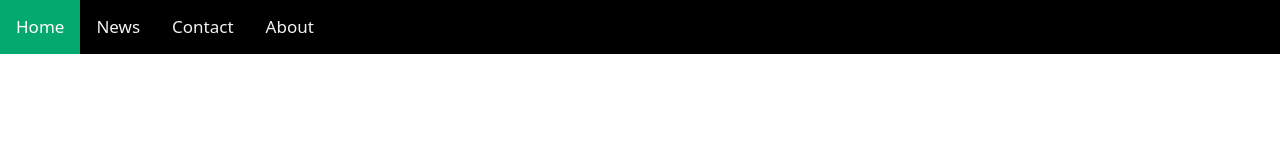
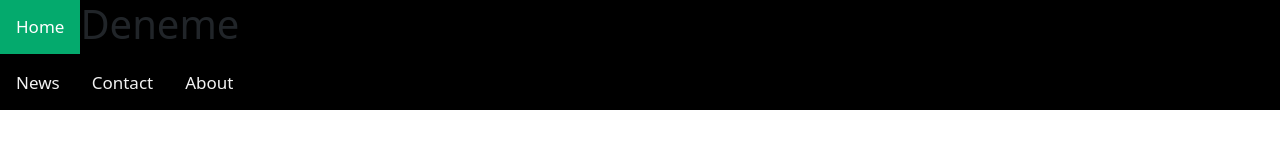
Before and after one commit to mucahitgok0/balikesir_tanitim_electron_uygulamasi, an Electron app: page final.html in a window 1280 px wide. Drawn offline with nearby package versions, Linux system fonts and the light colour scheme.

Commit message:
deneme
deneme yapıldı

```diff
--- a/final.html
+++ b/final.html
@@ -41,6 +41,7 @@
 <body>
   <div class="topnav">
     <a class="active" href="#home">Home</a>
+    <h1> Deneme</h1>
     <a href="#news">News</a>
     <div></div>
     <a href="#contact">Contact</a>
```
